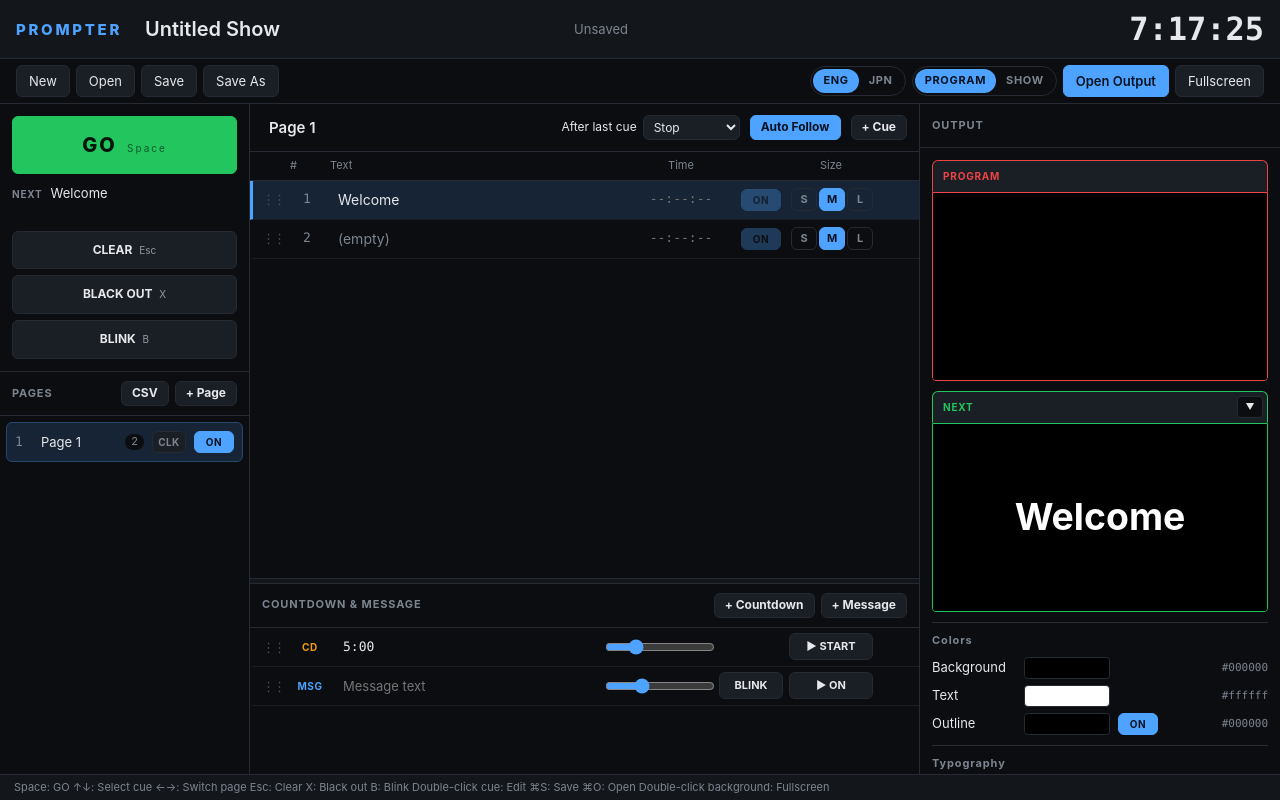
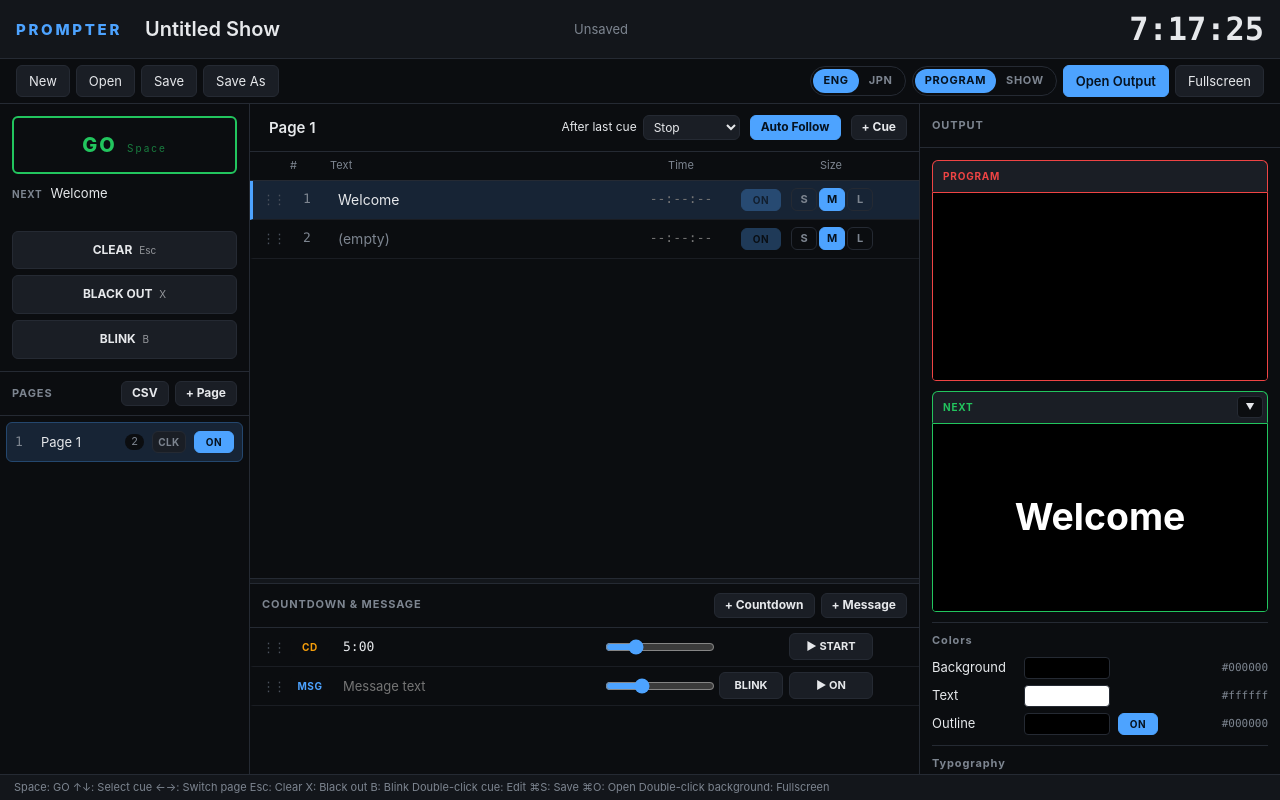
Before and after one commit to hugesesame/go-prmpt, a React (Vite) app: page / in a window 1280 px wide. Built offline with nearby package versions, Linux system fonts and the light colour scheme.

Commit message:
Make GO an outlined button that flashes when a cue runs
Less glare in a dark booth. It flashes green on every cue, including
Space and time/TC triggers.

Co-Authored-By: Claude Opus 5.5 <noreply@anthropic.com>

```diff
--- a/src/primary/Transport.tsx
+++ b/src/primary/Transport.tsx
@@ -14,7 +14,13 @@ export function Transport({ state, dispatch }: Props) {
 
   return (
     <div className="transport-panel">
-      <button className="go-button" disabled={!nextCue} onClick={() => dispatch({ type: 'go' })}>
+      {/* Cue が出るたびに作り直し、一瞬だけ緑に光らせる（Space・時刻や TC のトリガーでも光る） */}
+      <button
+        key={state.live?.key ?? 'idle'}
+        className={state.live ? 'go-button flash' : 'go-button'}
+        disabled={!nextCue}
+        onClick={() => dispatch({ type: 'go' })}
+      >
         GO <small>Space</small>
       </button>
       <div className="next-cue">
--- a/src/styles.css
+++ b/src/styles.css
@@ -766,18 +766,29 @@ input[type='checkbox'] {
   min-height: 2.8em;
 }
 
+/* 暗い現場でまぶしくないよう、普段は枠と文字だけ。NEXT の枠と同じ緑 */
 .go-button {
-  background: var(--go);
-  border-color: var(--go);
-  color: #04150a;
+  background: var(--bg);
+  border: 2px solid var(--go);
+  color: var(--go);
   font-size: 20px;
   font-weight: 800;
   letter-spacing: 0.1em;
-  padding: 14px;
+  padding: 13px;
 }
 .go-button:hover:not(:disabled) {
-  background: #3ddc76;
+  background: #12261a;
   border-color: #3ddc76;
+  color: #3ddc76;
+}
+.go-button.flash {
+  animation: go-flash 450ms ease-out;
+}
+@keyframes go-flash {
+  from {
+    background: var(--go);
+    color: #04150a;
+  }
 }
 
 .transport {
```
